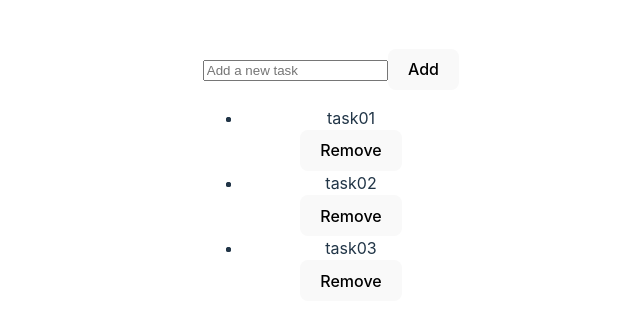
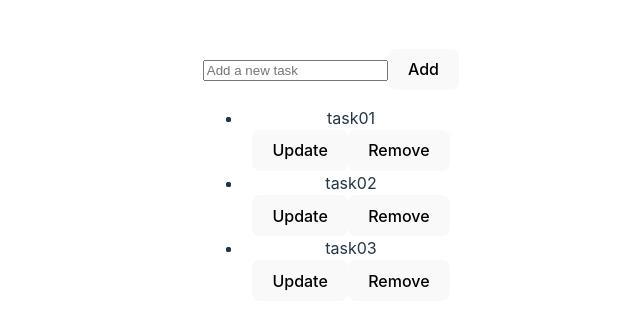
Before and after one commit to Turkiano/Budget-App-Frontend, a React (Vite) app: page / in a window 1280 px wide. Shown: the part 217-546 px from the top of the page, without its empty margins (309-949 px from the left). Built offline with nearby package versions, Linux system fonts and the light colour scheme.

Commit message:
working on update function

```diff
--- a/src/App.tsx
+++ b/src/App.tsx
@@ -22,6 +22,9 @@ function App() {
     setTasks(tasks.filter((task) => task !== item));
   };
 
+  const handleUpdate = (item) => {
+    setTasks(tasks.filter((task) => task !== item));
+  };
   //Return DOM using Jsx elements
   return (
     <div className="App">
@@ -36,9 +39,11 @@ function App() {
           {tasks.map((task, index) => (
             <li key={index}>
                <TodoItem title={task} key={task} />
+               <button type='button' onClick={handleUpdate}>Update</button>
               <button type="button" onClick={() => handleRemove(task)}>
                 Remove
               </button>
+
             </li>
           ))}
         </ul>
```
